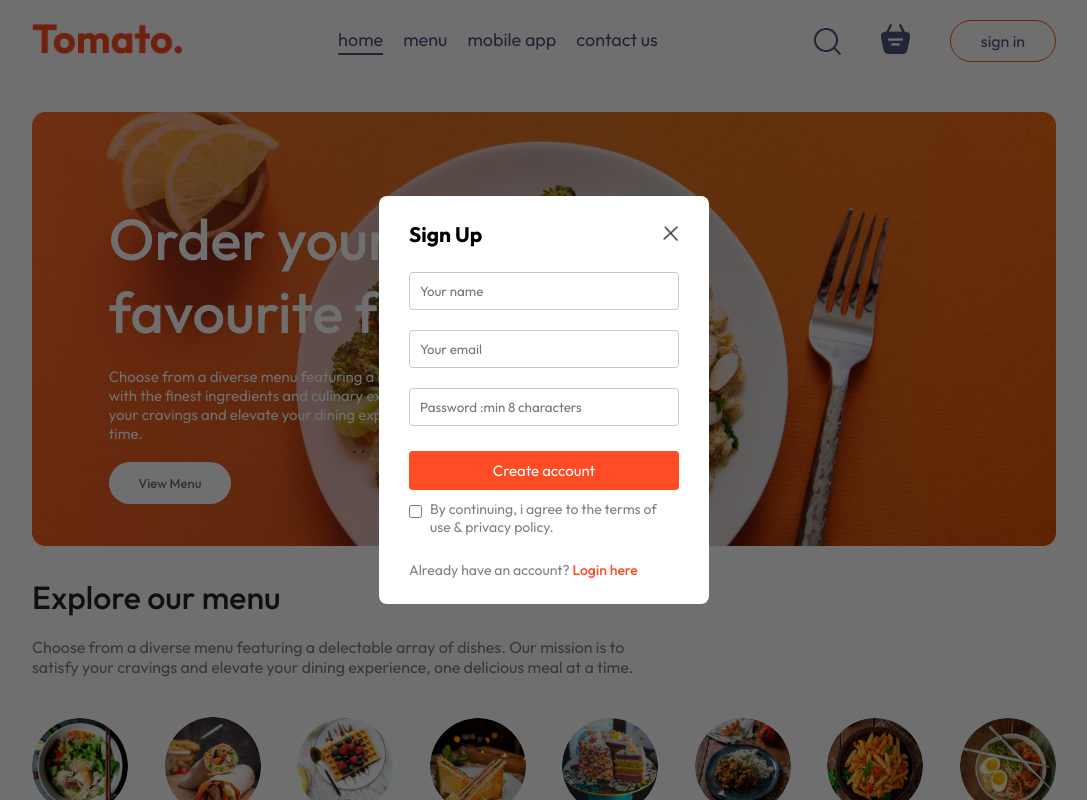
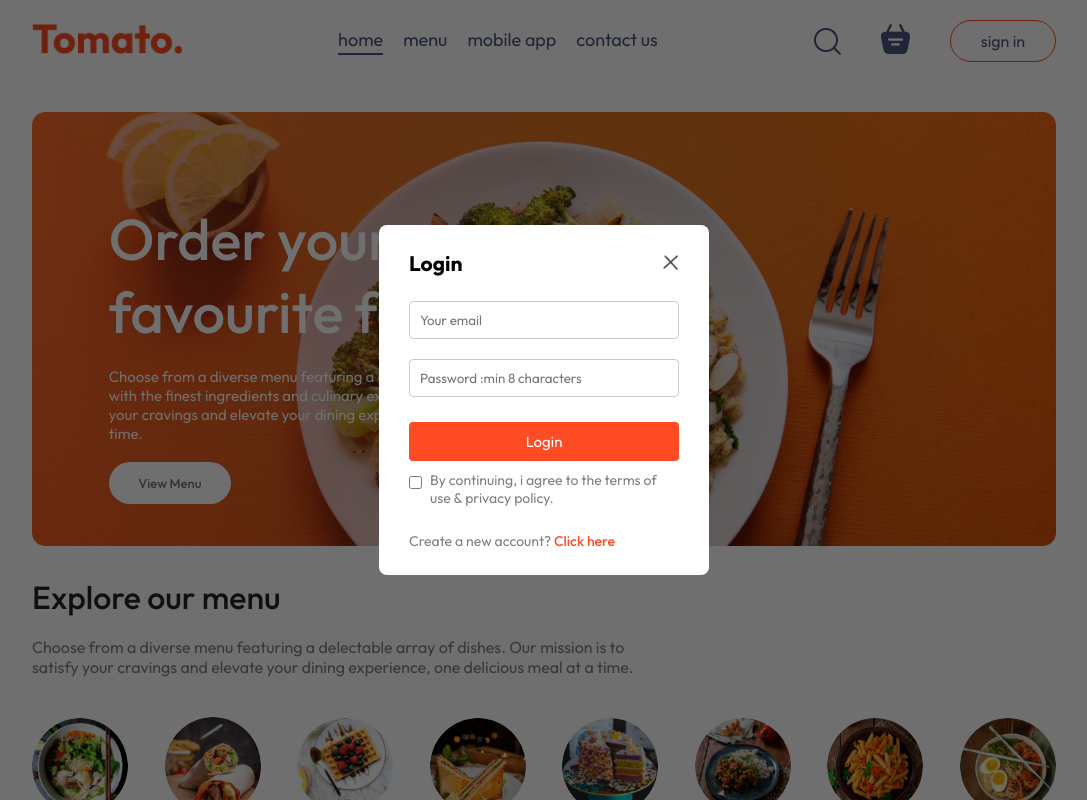
Before and after one commit to RudraPratap-CodeRunner/tomato, a React (Vite) app in the folder frontend/: page / in a window 1280 px wide. Both pictures are taken after a click on the button "sign in". Shown: the top 800 px of the page, without its empty margins (96-1183 px from the left). Built offline with nearby package versions, Linux system fonts and the light colour scheme; no server answers.

Commit message:
Sign Up state changed for login

```diff
--- a/frontend/src/components/LoginPopup/LoginPopup.jsx
+++ b/frontend/src/components/LoginPopup/LoginPopup.jsx
@@ -8,7 +8,7 @@ import { toast } from 'react-toastify'
 const LoginPopup = ({ setShowLogin }) => {
 
     const { setToken, url,loadCartData } = useContext(StoreContext)
-    const [currState, setCurrState] = useState("Sign Up");
+    const [currState, setCurrState] = useState("Login");
 
     const [data, setData] = useState({
         name: "",
```
